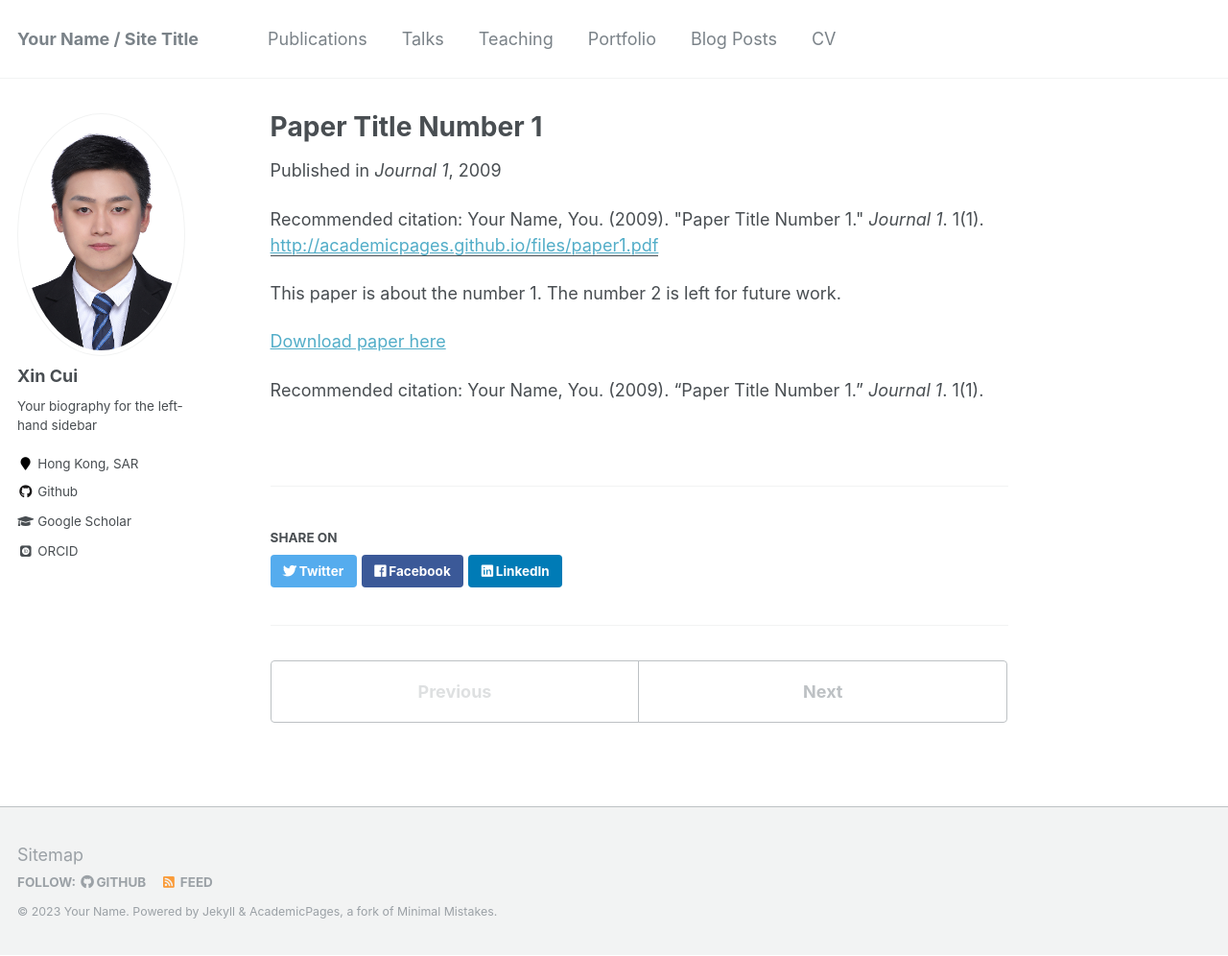
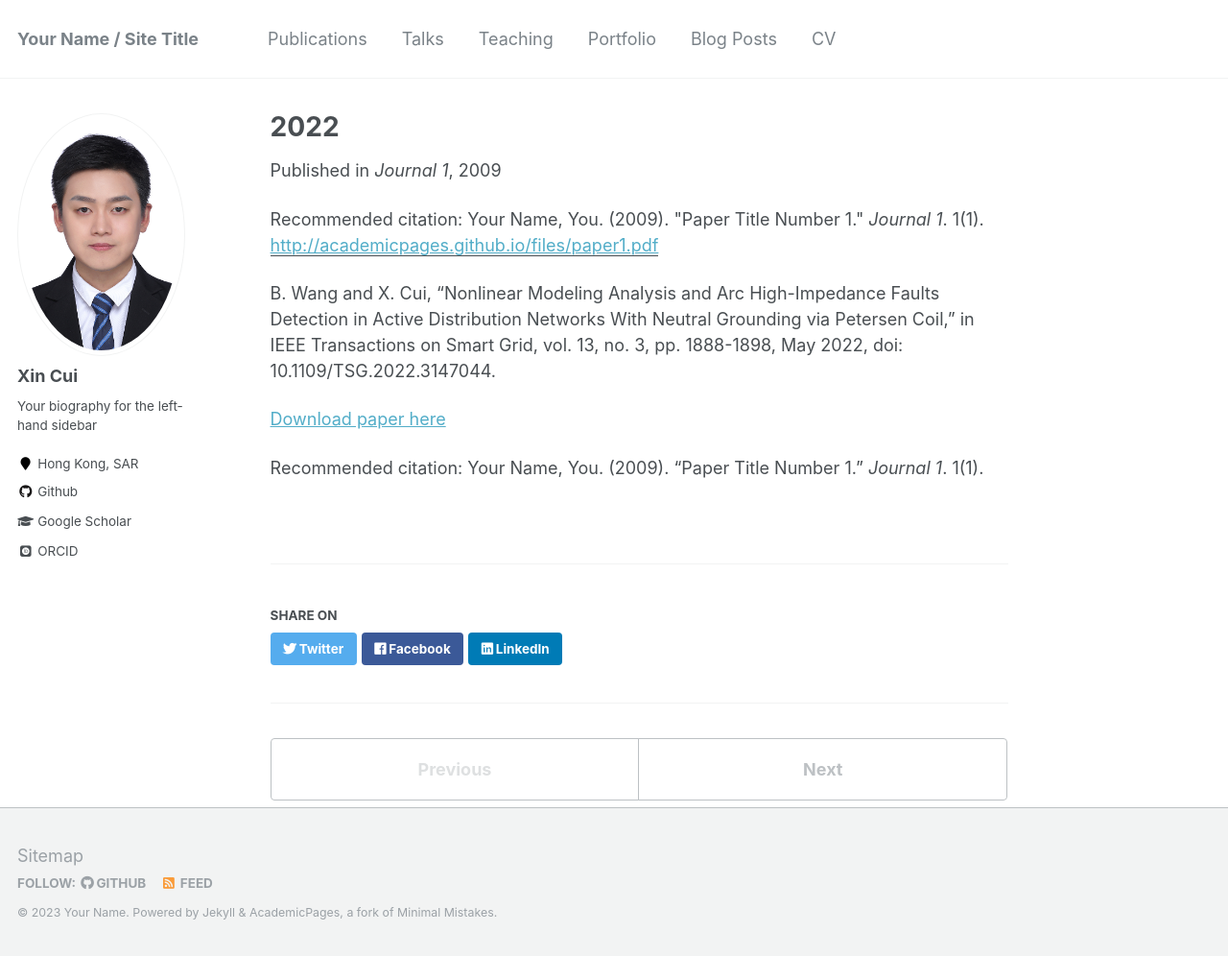
Before and after one commit to CUIXINPOWER/web, a Jekyll site: the page built from _publications/2009-10-01-paper-title-number-1.md, in a window 1280 px wide and 996 px high. Shown: the whole window at 96% size. Built offline with Jekyll 4.4.1, drawn with Linux system fonts in a browser that asks for light colours; some web fonts are replaced.

Commit message:
Update 2009-10-01-paper-title-number-1.md

```diff
--- a/_publications/2009-10-01-paper-title-number-1.md
+++ b/_publications/2009-10-01-paper-title-number-1.md
@@ -1,5 +1,5 @@
 ---
-title: "Paper Title Number 1"
+title: "2022"
 collection: publications
 permalink: /publication/2009-10-01-paper-title-number-1
 excerpt: 'This paper is about the number 1. The number 2 is left for future work.'
@@ -8,7 +8,7 @@ venue: 'Journal 1'
 paperurl: 'http://academicpages.github.io/files/paper1.pdf'
 citation: 'Your Name, You. (2009). &quot;Paper Title Number 1.&quot; <i>Journal 1</i>. 1(1).'
 ---
-This paper is about the number 1. The number 2 is left for future work.
+B. Wang and X. Cui, "Nonlinear Modeling Analysis and Arc High-Impedance Faults Detection in Active Distribution Networks With Neutral Grounding via Petersen Coil," in IEEE Transactions on Smart Grid, vol. 13, no. 3, pp. 1888-1898, May 2022, doi: 10.1109/TSG.2022.3147044.
 
 [Download paper here](http://academicpages.github.io/files/paper1.pdf)
 
```
